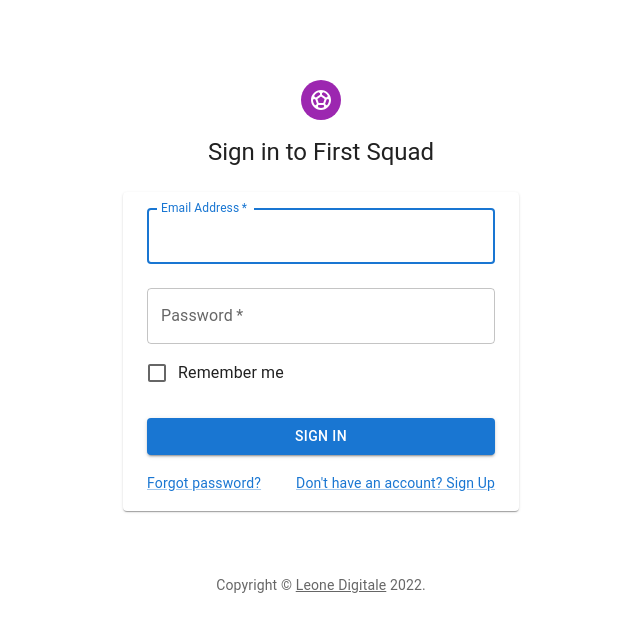
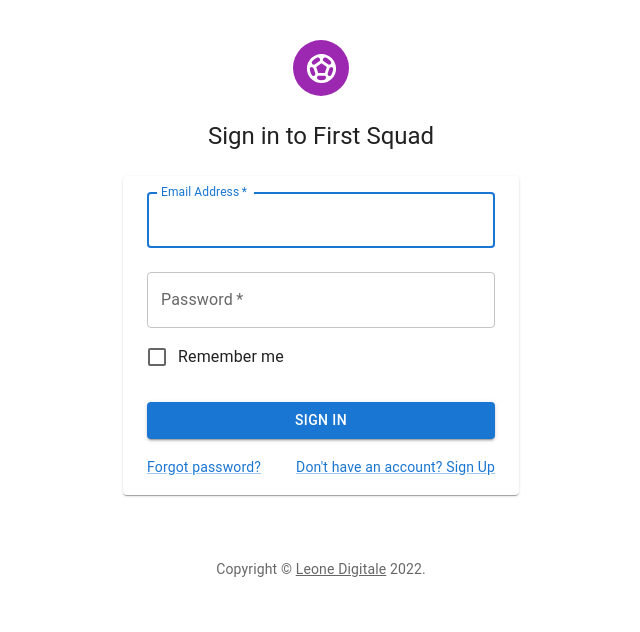
Before and after one commit to jpzambranoleon/football-field-finder, a React (Create React App) app: page /login in a window 1280 px wide. Shown: the top 632 px of the page, without its empty margins (319-959 px from the left). Built offline with nearby package versions, Linux system fonts and the light colour scheme.

Commit message:
updated Login.jsx

```diff
--- a/src/pages/login/Login.jsx
+++ b/src/pages/login/Login.jsx
@@ -20,14 +20,14 @@ export default function Login() {
             <CssBaseline />
             <Box
                 sx={{
-                    mt: 8,
+                    mt: 5,
                     display: 'flex',
                     flexDirection: 'column',
                     alignItems: 'center'
                 }}
             >
-                <Avatar sx={{ m: 2, bgcolor: 'secondary.main' }}>
-                    <SportsSoccer />
+                <Avatar sx={{ mb: 3, bgcolor: 'secondary.main', width: 56, height: 56 }} size="large">
+                    <SportsSoccer fontSize="large"/>
                 </Avatar>
                 <Typography component="h1" variant="h5">
                     Sign in to First Squad
```
